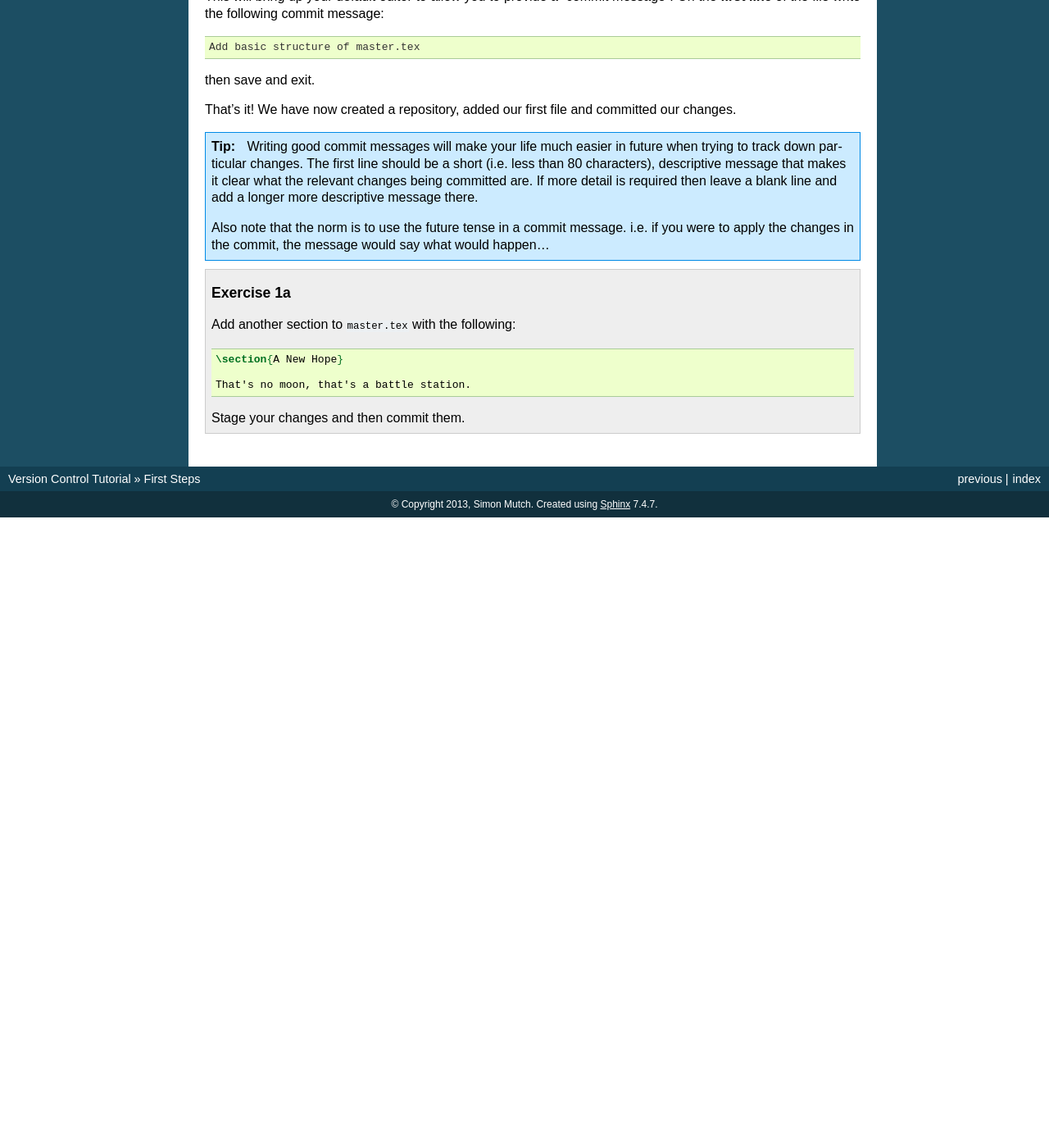
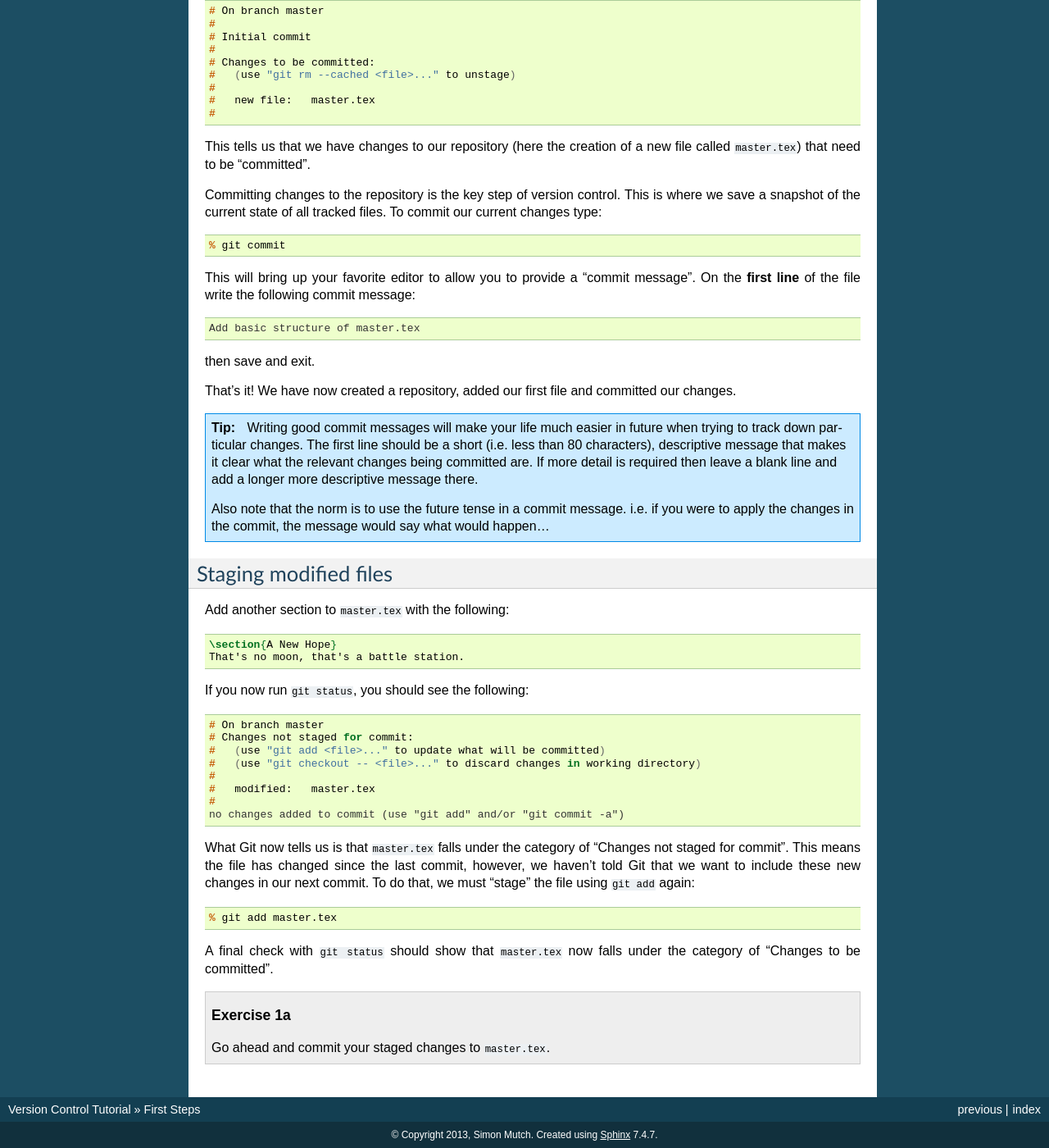
Before and after one commit to AstroinformaticsAU/VersionControlTutorial, a Sphinx documentation site: the page built from source/pages/1-firststeps.rst, in a window 1280 px wide and 1400 px high, scrolled down 2096 px. Shown: the whole window at 82% size. Built offline with Sphinx 7.4.7, drawn with Linux system fonts in a browser that asks for light colours; before the commit the page ends 2727 px from its top, so only the background shows below that; some of the changed text lies outside the part shown.

Commit message:
Add "Staging modified files" section.

```diff
--- a/source/pages/1-firststeps.rst
+++ b/source/pages/1-firststeps.rst
@@ -94,8 +94,27 @@ Add the following to your file and save your changes::
 
 .. highlight:: console
 
-Finally "stage" your ``master.tex`` file to the repository's list of changes
-using the following command::
+Now let's check the status of our repository using the following command::
+
+    % git status
+
+You should see something similar to the following::
+
+    # On branch master
+    #
+    # Initial commit
+    #
+    # Untracked files:
+    #   (use "git add <file>..." to include in what will be committed)
+    #
+    #	master.tex
+    nothing added to commit but untracked files present (use "git add" to track)
+
+This tells us that ``master.tex`` currently falls under the category of
+"untracked" files.  In other words, Git is not tracking any changes we make to
+this file.
+
+In order to tell Git to start tracking our new file, use the following command::
 
     % git add master.tex
 
@@ -104,7 +123,7 @@ using the following command::
 Committing changes
 ------------------
 
-At this point, if you type the command::
+At this point, if you type again::
 
     % git status
 
@@ -129,7 +148,7 @@ commit our current changes type::
 
     % git commit
 
-This will bring up your default editor to allow you to provide a "commit
+This will bring up your favorite editor to allow you to provide a "commit
 message".  On the **first line** of the file write the following commit
 message::
 
@@ -153,14 +172,40 @@ our changes.
     what would happen...
 
 
+Staging modified files
+----------------------
+
+.. highlight:: latex
+
+Add another section to ``master.tex`` with the following::
+
+    \section{A New Hope}
+    That's no moon, that's a battle station.
+
+.. highlight:: console
+
+If you now run ``git status``, you should see the following::
+
+    # On branch master
+    # Changes not staged for commit:
+    #   (use "git add <file>..." to update what will be committed)
+    #   (use "git checkout -- <file>..." to discard changes in working directory)
+    #
+    #	modified:   master.tex
+    #
+    no changes added to commit (use "git add" and/or "git commit -a")
+
+What Git now tells us is that ``master.tex`` falls under the category of
+"Changes not staged for commit".  This means the file has changed since the last
+commit, however, we haven't told Git that we want to include these new changes
+in our next commit.  To do that, we must "stage" the file using ``git add``
+again::
+
+    % git add master.tex
+
+A final check with ``git status`` should show that ``master.tex`` now falls
+under the category of "Changes to be committed".
+
 .. topic:: Exercise 1a
 
-    .. highlight:: latex
-
-    Add another section to ``master.tex`` with the following::
-
-        \section{A New Hope}
-
-        That's no moon, that's a battle station.
-
-    Stage your changes and then commit them.
+    Go ahead and commit your staged changes to ``master.tex``.
```
